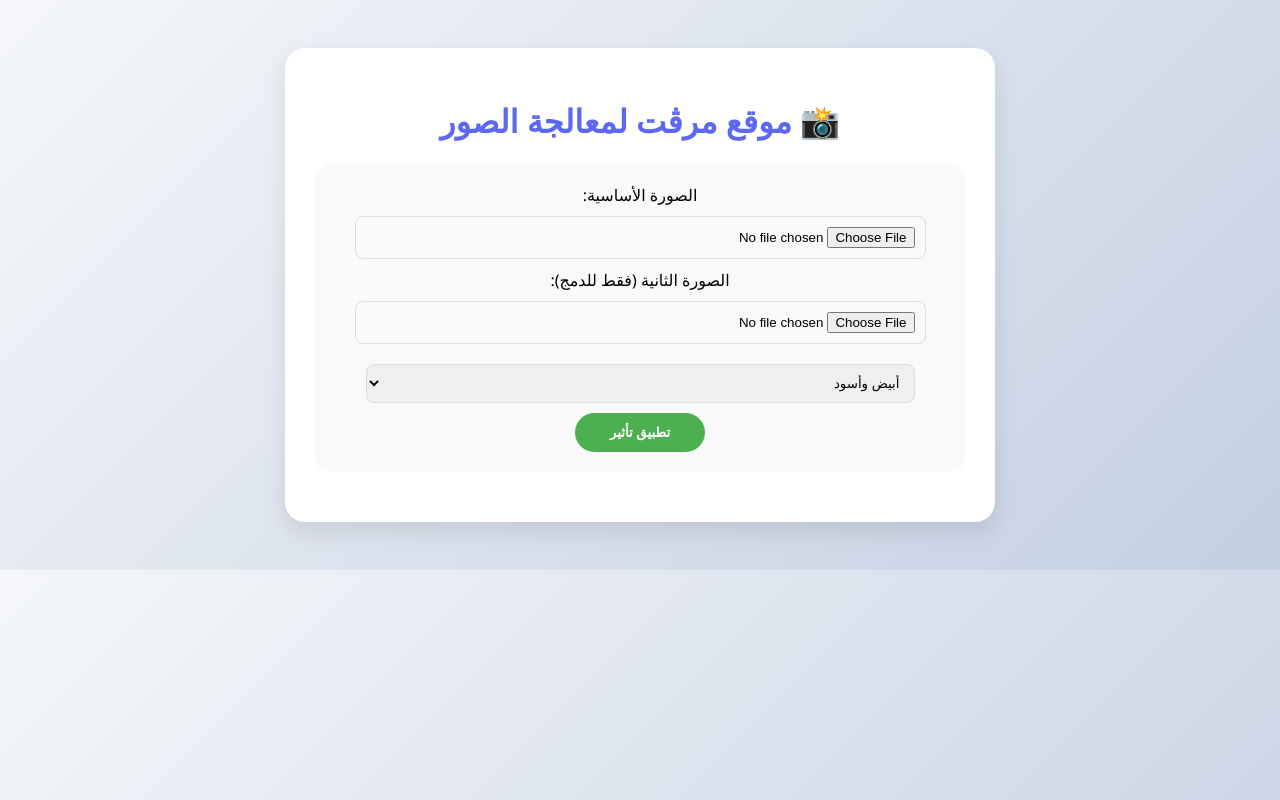
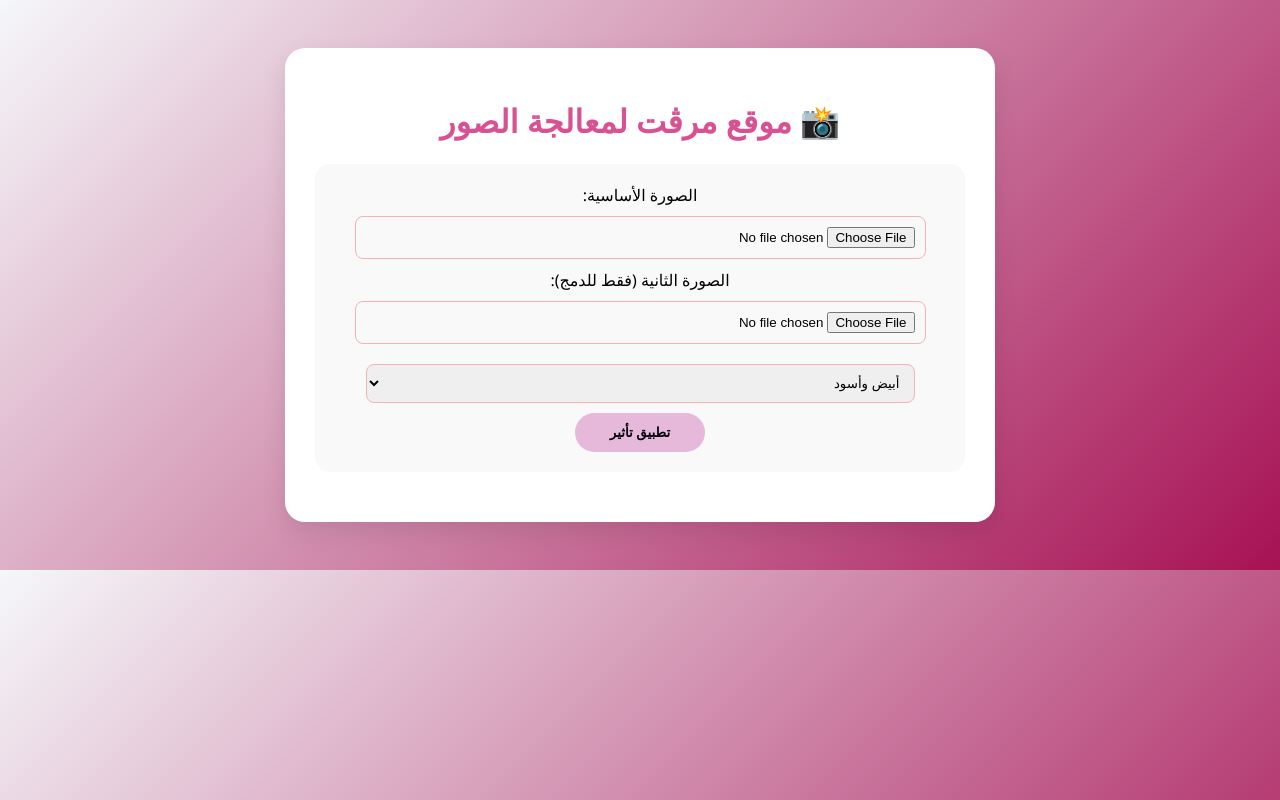
Before and after one commit to waelmervat988-hue/Mervat-Image-Studio-Web., a Flask app: page / in a window 1280 px wide. Run offline with Flask 3, Linux system fonts and the light colour scheme.

Commit message:
Update index.html

```diff
--- a/templates/index.html
+++ b/templates/index.html
@@ -4,15 +4,15 @@
     <meta charset="UTF-8">
     <title>موقع مرڤت لمعالجة الصور</title>
     <style>
-        body { background: linear-gradient(135deg, #f5f7fa 0%, #c3cfe2 100%); font-family: 'Segoe UI', sans-serif; text-align: center; padding: 40px; }
+        body { background: linear-gradient(135deg, #f5f7fa 0%, #a71255 100%); font-family: 'Segoe UI', sans-serif; text-align: center; padding: 40px; }
         .container { background: white; max-width: 650px; margin: auto; padding: 30px; border-radius: 20px; box-shadow: 0 10px 25px rgba(0,0,0,0.1); }
-        h1 { color: #5c67f2; }
+        h1 { color: #d75292; }
         .upload-section { background: #f9f9f9; padding: 20px; border-radius: 15px; margin-bottom: 20px; }
-        select, input { padding: 10px; margin: 10px 0; border-radius: 8px; border: 1px solid #ddd; width: 90%; }
-        .btn-process { background: #4caf50; color: white; border: none; padding: 12px 35px; border-radius: 25px; cursor: pointer; font-weight: bold; }
-        .result-area { margin-top: 30px; border-top: 2px dashed #5c67f2; padding-top: 20px; }
+        select, input { padding: 10px; margin: 10px 0; border-radius: 8px; border: 1px solid #f6b1b1; width: 90%; }
+        .btn-process { background: #e6b9da; color: rgb(0, 1, 7); border: none; padding: 12px 35px; border-radius: 25px; cursor: pointer; font-weight: bold; }
+        .result-area { margin-top: 30px; border-top: 2px dashed #2345a1; padding-top: 20px; }
         img { border-radius: 10px; max-width: 100%; margin-top: 15px; }
-        .hint { font-size: 0.8em; color: #666; }
+        .hint { font-size: 0.8em; color: #e6dfdf; }
     </style>
 </head>
 <body>
@@ -41,7 +41,7 @@
 
         {% if filename %}
             <div class="result-area">
-                <h3> النتيجة  :</h3>
+                <h3>بلمسة :</h3>
                 <img src="{{ url_for('static', filename=filename) }}?{{ salt }}">
                 <br>
                 <a href="{{ url_for('static', filename=filename) }}" download style="display:inline-block; margin-top:15px; color:#ff9800; font-weight:bold;">⬇️ تحميل النتيجة</a>
```
